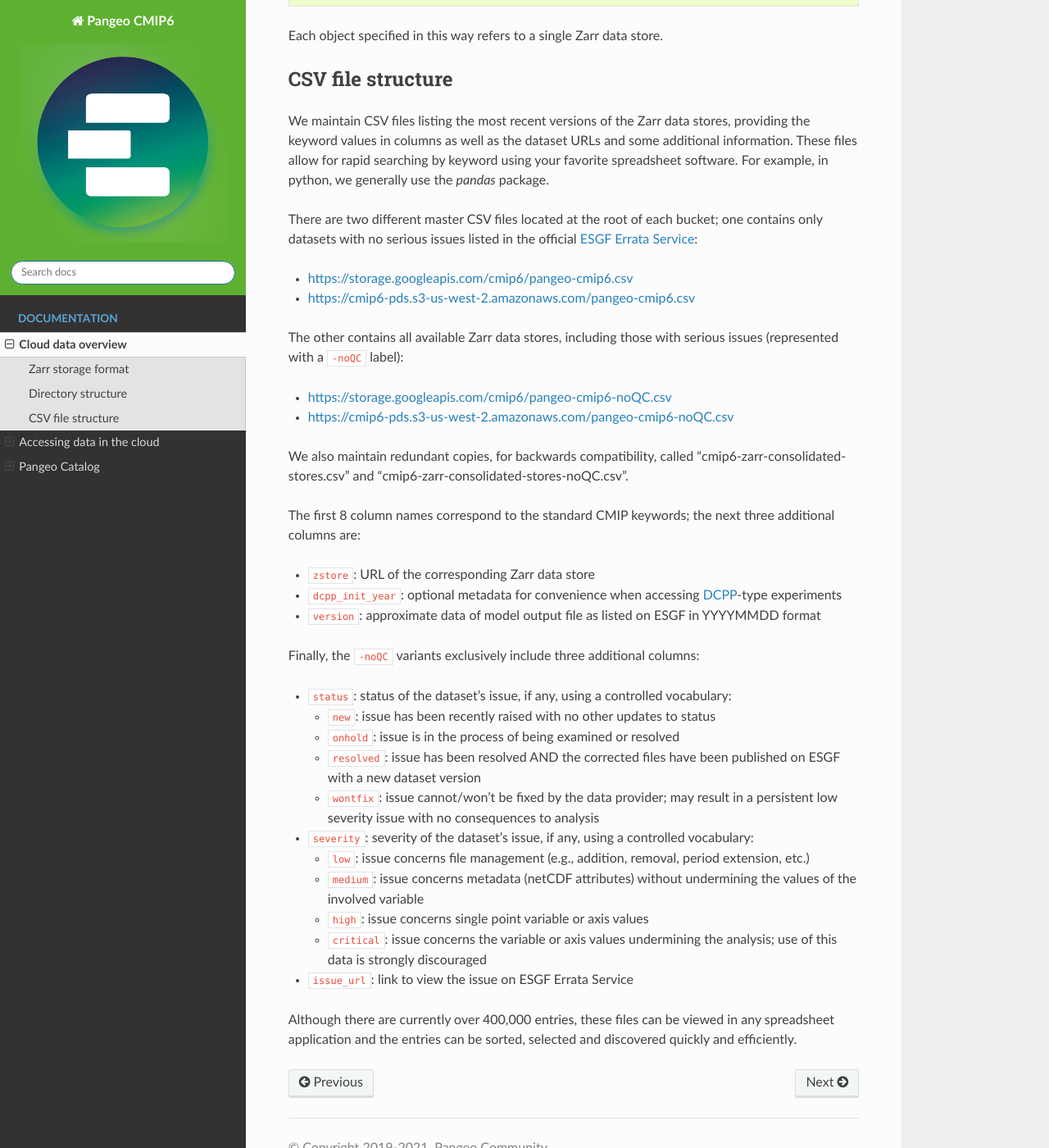
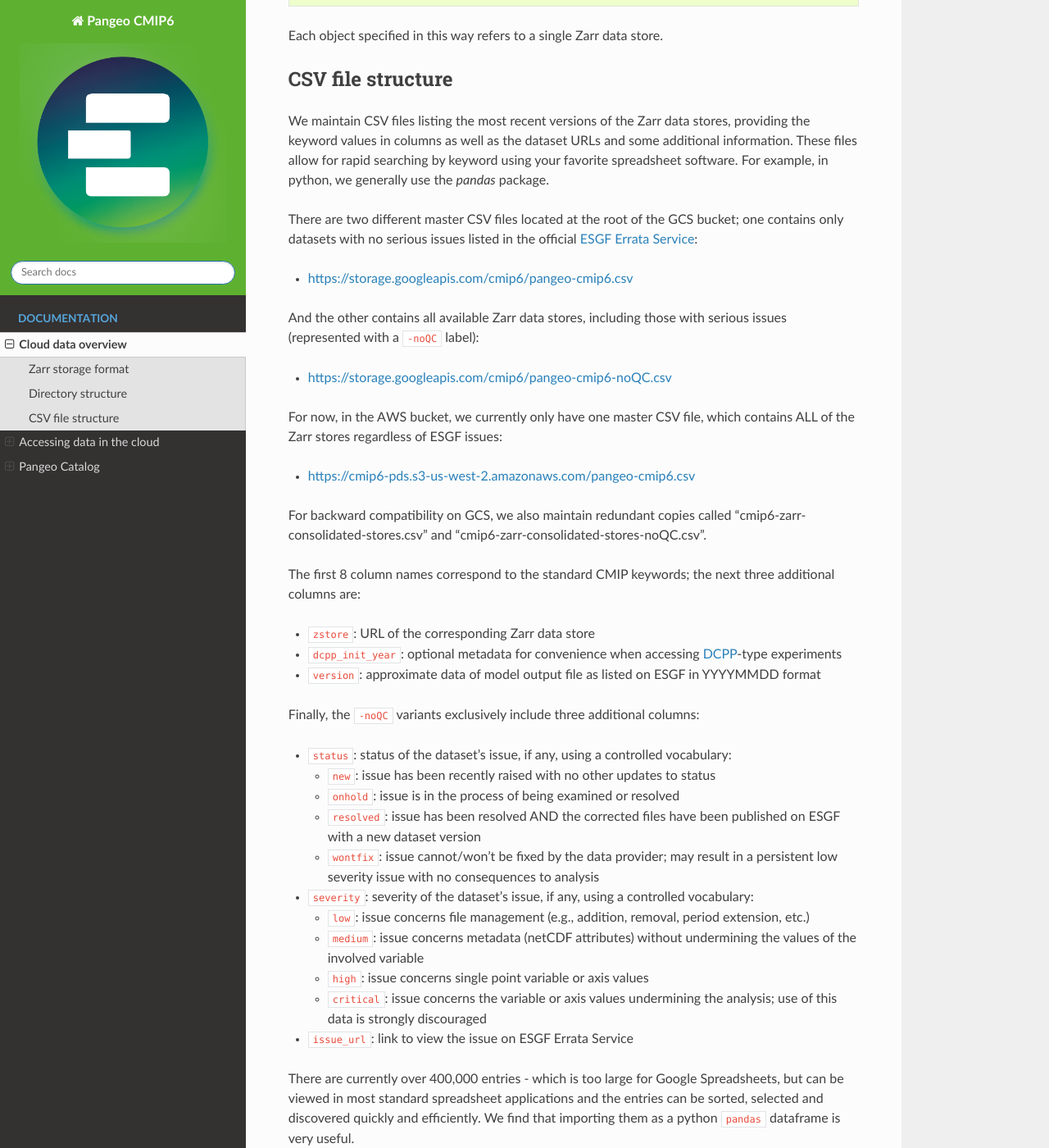
Before and after one commit to pangeo-data/pangeo-cmip6-cloud, a Sphinx documentation site: the page built from docs/overview.rst, in a window 1280 px wide and 1400 px high, scrolled down 1452 px. Shown: the whole window at 82% size. Built offline with Sphinx 7.4.7 and the Read the Docs theme 2.0.0, drawn with Linux system fonts in a browser that asks for light colours.

Commit message:
Update overview.rst
making a note that the CSV catalog files are slightly different in AWS than GCS

```diff
--- a/docs/overview.rst
+++ b/docs/overview.rst
@@ -48,17 +48,20 @@ CSV file structure
 ------------------
 We maintain CSV files listing the most recent versions of the Zarr data stores, providing the keyword values in columns as well as the dataset URLs and some additional information.  These files allow for rapid searching by keyword using your favorite spreadsheet software.  For example, in python, we generally use the `pandas` package.
 
-There are two different master CSV files located at the root of each bucket; one contains only datasets with no serious issues listed in the official `ESGF Errata Service <https://errata.es-doc.org/static/index.html>`_:
+There are two different master CSV files located at the root of the GCS bucket; one contains only datasets with no serious issues listed in the official `ESGF Errata Service <https://errata.es-doc.org/static/index.html>`_:
 
 - https://storage.googleapis.com/cmip6/pangeo-cmip6.csv
+
+And the other contains all available Zarr data stores, including those with serious issues (represented with a ``-noQC`` label):
+
+- https://storage.googleapis.com/cmip6/pangeo-cmip6-noQC.csv
+
+For now, in the AWS bucket, we currently only have one master CSV file, which contains ALL of the Zarr stores regardless of ESGF issues:
+
 - https://cmip6-pds.s3-us-west-2.amazonaws.com/pangeo-cmip6.csv
 
-The other contains all available Zarr data stores, including those with serious issues (represented with a ``-noQC`` label):
 
-- https://storage.googleapis.com/cmip6/pangeo-cmip6-noQC.csv
-- https://cmip6-pds.s3-us-west-2.amazonaws.com/pangeo-cmip6-noQC.csv
-
-We also maintain redundant copies, for backwards compatibility, called "cmip6-zarr-consolidated-stores.csv" and "cmip6-zarr-consolidated-stores-noQC.csv".
+For backward compatibility on GCS, we also maintain redundant copies called "cmip6-zarr-consolidated-stores.csv" and "cmip6-zarr-consolidated-stores-noQC.csv".
 
 The first 8 column names correspond to the standard CMIP keywords; the next three additional columns are:
 
@@ -84,4 +87,4 @@ Finally, the ``-noQC`` variants exclusively include three additional columns:
 
 - ``issue_url``: link to view the issue on ESGF Errata Service
 
-Although there are currently over 400,000 entries, these files can be viewed in any spreadsheet application and the entries can be sorted, selected and discovered quickly and efficiently.
+There are currently over 400,000 entries - which is too large for Google Spreadsheets, but can be viewed in most standard spreadsheet applications and the entries can be sorted, selected and discovered quickly and efficiently.  We find that importing them as a python ``pandas`` dataframe is very useful.
```
